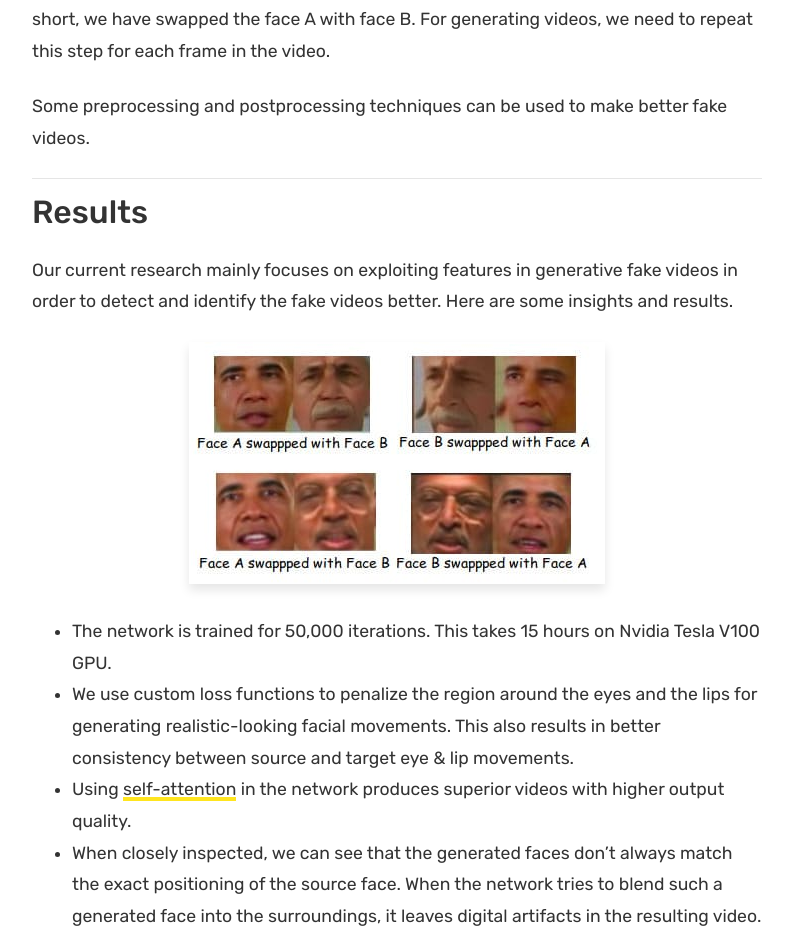
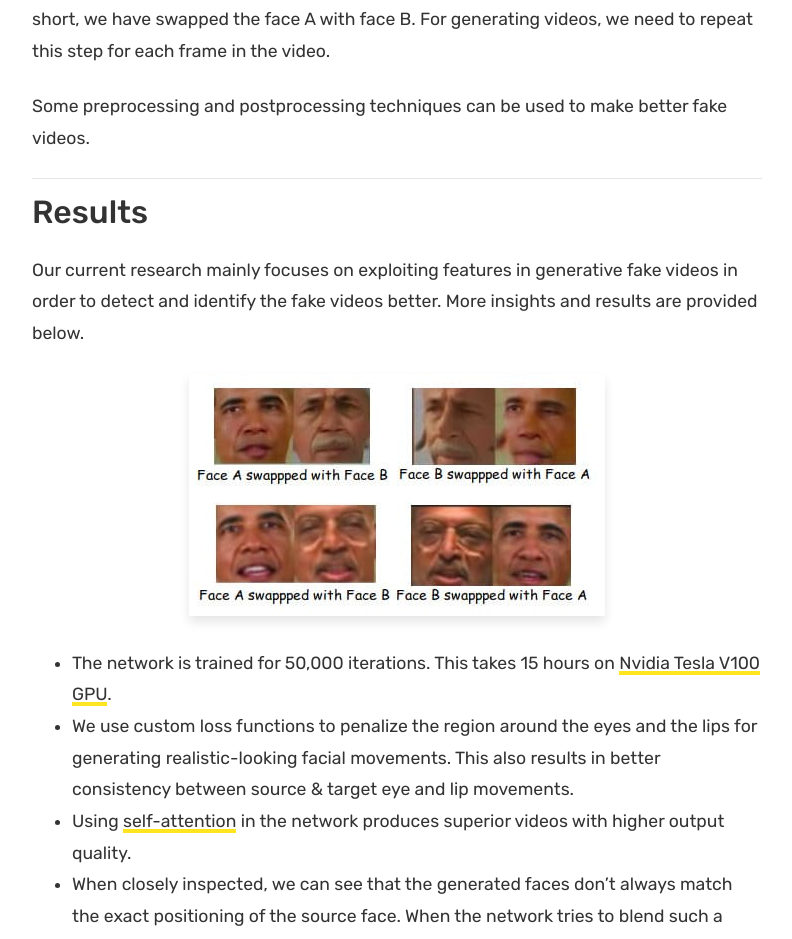
Before and after one commit to imrahulr/imrahulr.github.io, a Jekyll site: the page built from _posts/2019-01-02-deepfakes.md, in a window 1280 px wide and 1400 px high, scrolled down 5201 px. Shown: the top 939 px of the window, without its empty margins (53-845 px from the left). Built offline with Jekyll 4.4.1, drawn with Linux system fonts in a browser that asks for light colours; comment, search, counter and statistics services are not loaded; some of the changed text lies outside the part shown.

Commit message:
first commit

```diff
--- a/_posts/2019-01-02-deepfakes.md
+++ b/_posts/2019-01-02-deepfakes.md
@@ -65,19 +65,19 @@ Some preprocessing and postprocessing techniques can be used to make better fake
 
 ## Results
 
-Our current research mainly focuses on exploiting features in generative fake videos in order to detect and identify the fake videos better. Here are some insights and results.
+Our current research mainly focuses on exploiting features in generative fake videos in order to detect and identify the fake videos better. More insights and results are provided below.
 
 <p align="center"><img src="{{ site.baseurl }}/assets/images/df/df6.jpg" alt="More Results"/></p>
 
-- The network is trained for 50,000 iterations. This takes 15 hours on Nvidia Tesla V100 GPU.
-- We use custom loss functions to penalize the region around the eyes and the lips for generating realistic-looking facial movements. This also results in better consistency between source and target eye & lip movements.
+- The network is trained for 50,000 iterations. This takes 15 hours on <a href="https://www.nvidia.com/en-us/data-center/tesla-v100/">Nvidia Tesla V100 GPU</a>.
+- We use custom loss functions to penalize the region around the eyes and the lips for generating realistic-looking facial movements. This also results in better consistency between source & target eye and lip movements.
 - Using <a href="http://proceedings.mlr.press/v97/zhang19d.html">self-attention</a> in the network produces superior videos with higher output quality.
 - When closely inspected, we can see that the generated faces don’t always match the exact positioning of the source face. When the network tries to blend such a generated face into the surroundings, it leaves digital artifacts in the resulting video. This also happens when there are sharp facial expressions in the source video.
 - Morover, these situations can make a video look obviously doctored with blurry borders and artificially smooth skin, and can be exploited to identify fake videos.
 
 <p><iframe style="width:100%;" height="350" src="https://drive.google.com/file/d/1S6z8FUB0U1Y93ocCGF8uJmDqEl3wqjiX/preview" frameborder="0" allowfullscreen></iframe></p>
 
-We are exploring various approaches to detect such deepfakes. The code for <a href="#">this</a> with be shortly provided.
+The code for <a href="#">this</a> with be shortly provided.
 
 ## Thank You!
 
```
Also changed, not shown: other parts of _posts/2019-01-02-deepfakes.md (+2 -1 lines).
